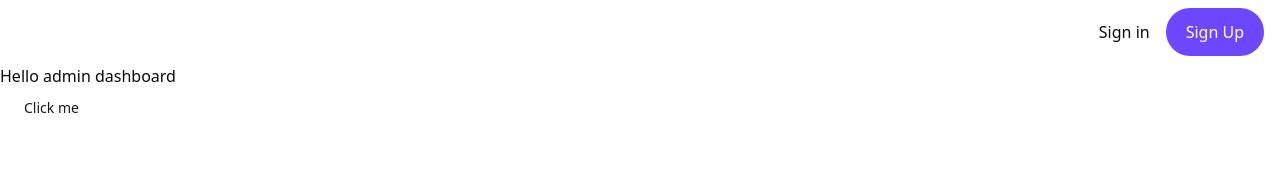
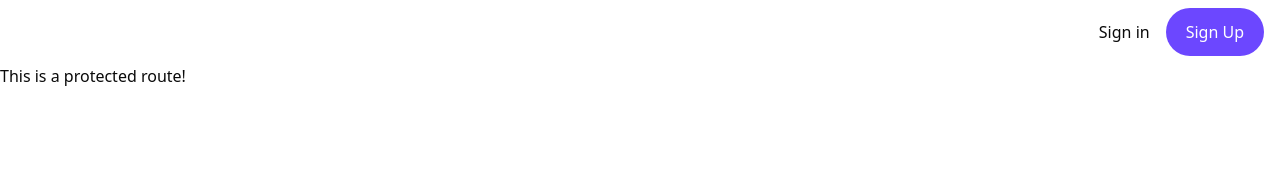
Before and after one commit to keliaa1/Ishakwe, a Next.js app: page / in a window 1280 px wide. Shown: the top 178 px of the page. Built offline with nearby package versions, Linux system fonts and the light colour scheme; no server answers.

Commit message:
Setup authentication using clerk

```diff
--- a/app/(root)/page.tsx
+++ b/app/(root)/page.tsx
@@ -1,10 +1,9 @@
 import { Button } from "@/components/ui/button";
 
-export default function Home() {
+export default function SetupPage() {
   return (
    <div>
-    <p>Hello admin dashboard</p>
-    <Button size="lg" variant="link">Click me</Button>
+    <p>This is a protected route!</p>
    </div>
   );
 }
```
